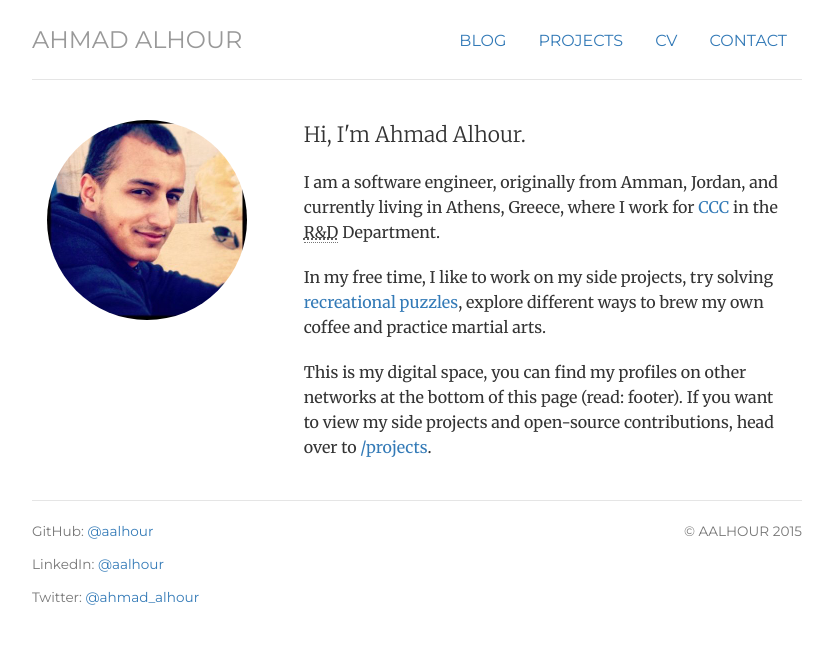
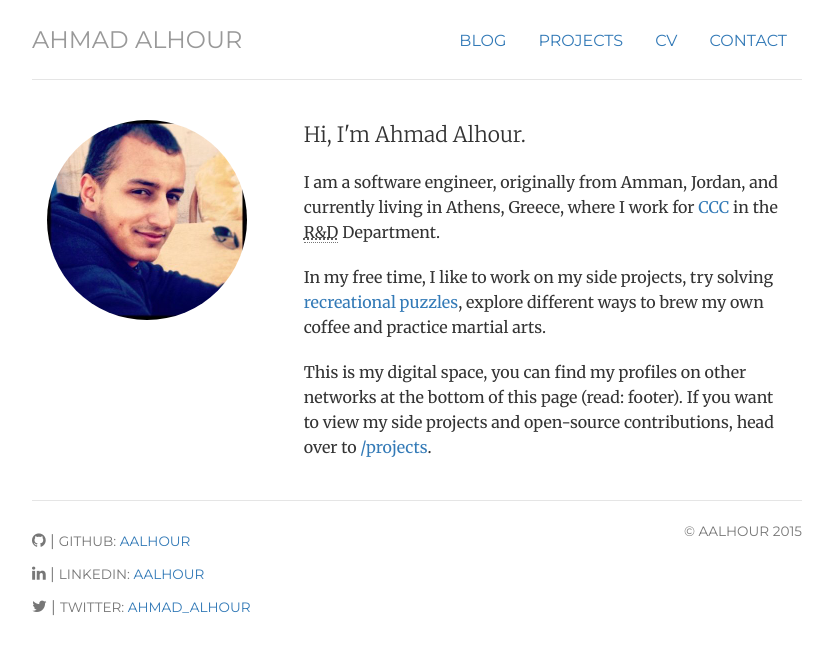
Before and after one commit to aalhour/aalhour.github.io, a Jekyll site: the page built from index.html, in a window 1280 px wide. Shown: the top 655 px of the page, without its empty margins (223-1056 px from the left). Built offline with Jekyll 4.4.1, drawn with Linux system fonts in a browser that asks for light colours.

Commit message:
Added icons to the links in the footer

```diff
--- a/_includes/footer.html
+++ b/_includes/footer.html
@@ -1,12 +1,12 @@
 <div class="footer">
 	<div class="row">
-		<div class="col-sm-8">
+		<div class="col-md-8 col-sm-8">
 			{% for item in site.data.social_links %}
-				<p><small>{{ item.text }}:&nbsp;<a href="{{ item.link }}">@{{ item.username }}</a></small></p>
+				<p><li class="fa fa-{{ item.type }}"></li>&nbsp;|&nbsp;<small>{{ item.text }}:&nbsp;<a href="{{ item.link }}">{{ item.username }}</a></small></p>
 			{% endfor %}
 		</div>
 
-		<div class="col-sm-4">
+		<div class="col-md-4 col-sm-4">
 			<p class="pull-right"><small>&copy; AALHOUR 2015</small></p>
 			<!--<p class="pull-right"><small><a href="/about" title="About this site">ABOUT THIS SITE</a></small></p>-->
 		</div>
--- a/index.html
+++ b/index.html
@@ -1,6 +1,6 @@
 ---
 layout: default
-title: Home
+title: Hi!
 cv: passive
 blog: passive
 home: active
```
